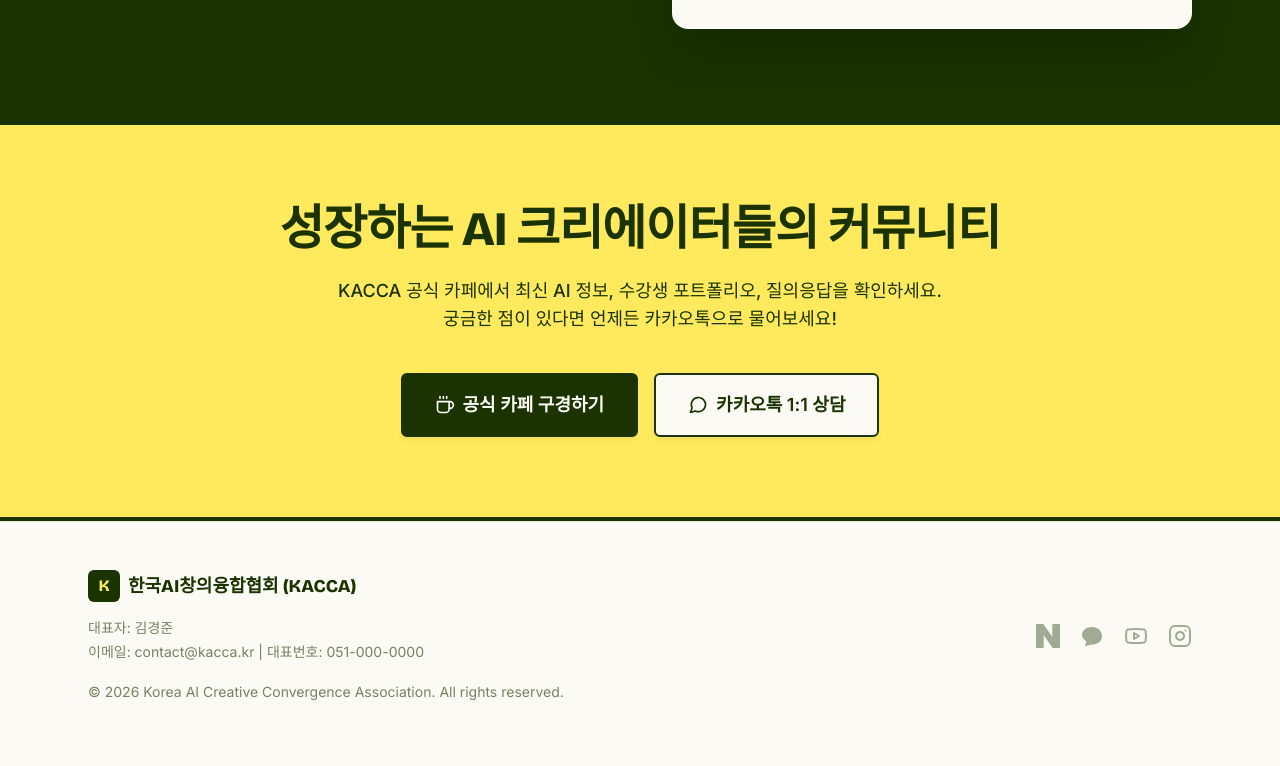
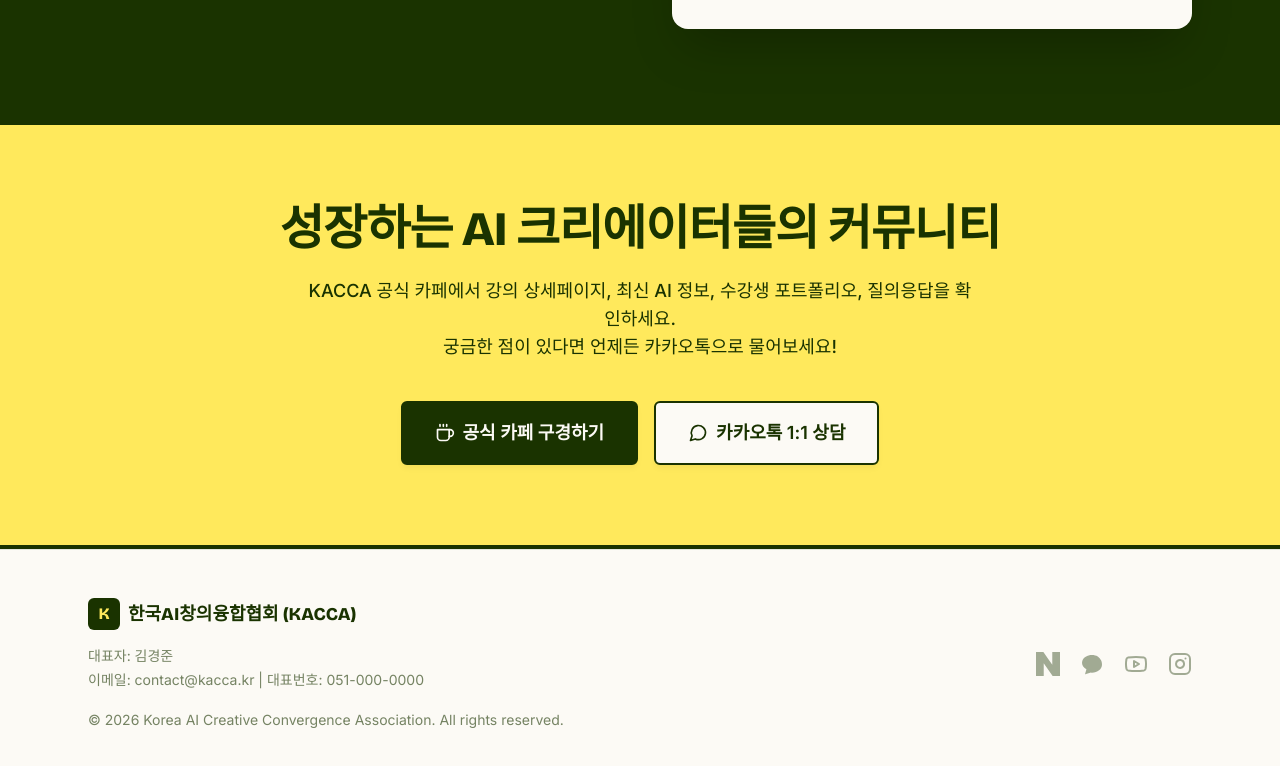
Before and after one commit to richheey/kacca_landing, a plain HTML site: page index.html in a window 1280 px wide. Shown: the part 4929-5695 px from the top of the page. Drawn offline with nearby package versions, Linux system fonts and the light colour scheme.

Commit message:
Update index.html
문구수정

```diff
--- a/index.html
+++ b/index.html
@@ -536,7 +536,7 @@
             <div class="max-w-4xl mx-auto reveal">
                 <h2 class="text-3xl md:text-5xl font-heading font-extrabold mb-6">성장하는 AI 크리에이터들의 커뮤니티</h2>
                 <p class="text-lg font-medium mb-10 max-w-2xl mx-auto">
-                    KACCA 공식 카페에서 최신 AI 정보, 수강생 포트폴리오, 질의응답을 확인하세요.<br>
+                    KACCA 공식 카페에서 강의 상세페이지, 최신 AI 정보, 수강생 포트폴리오, 질의응답을 확인하세요.<br>
                     궁금한 점이 있다면 언제든 카카오톡으로 물어보세요!
                 </p>
                 <div class="flex flex-col sm:flex-row justify-center gap-4">
```
